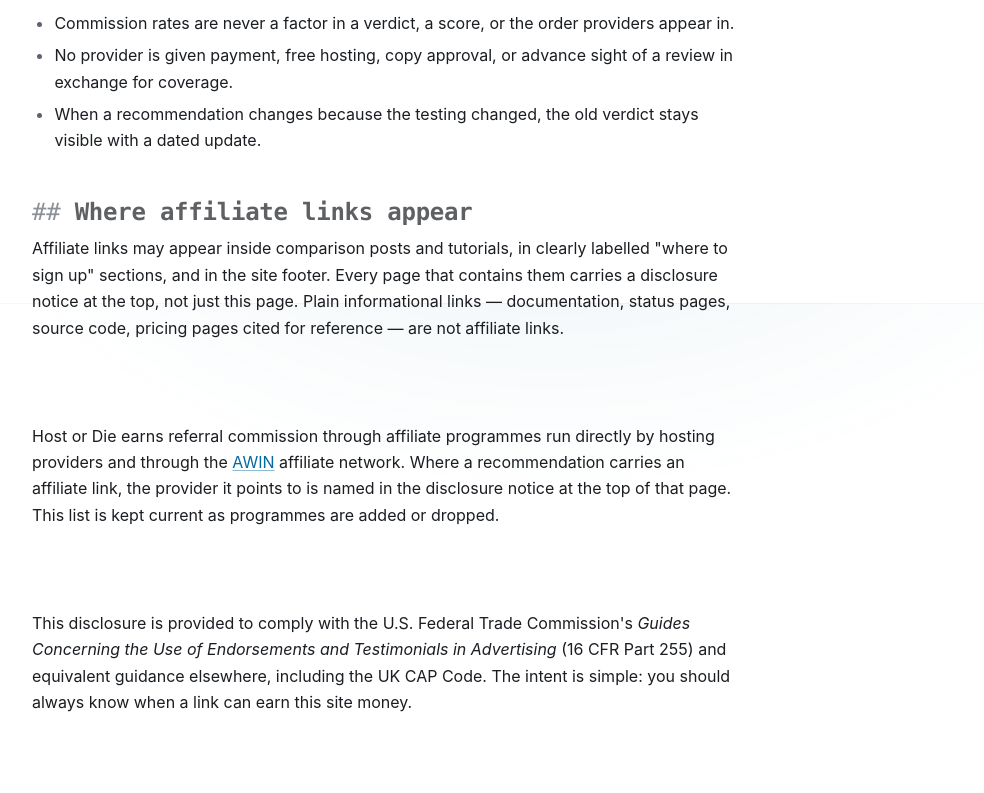
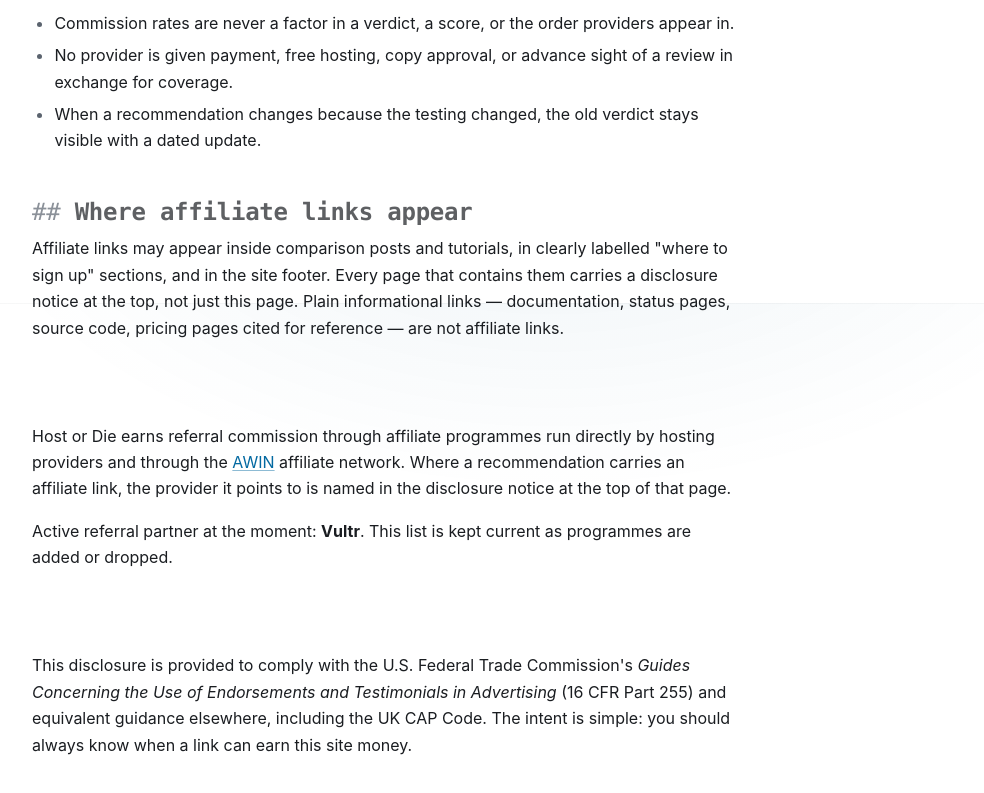
Before and after one commit to KAKAURIDZE-GIGI/affirmation, a Next.js app: page /disclosure in a window 1280 px wide. Shown: the part 497-1290 px from the top of the page, without its empty margins (88-1072 px from the left). Built offline with nearby package versions, Linux system fonts and the light colour scheme; no server answers.

Commit message:
Updated vultr referral

```diff
--- a/app/disclosure/page.tsx
+++ b/app/disclosure/page.tsx
@@ -69,7 +69,11 @@ export default function DisclosurePage() {
         </a>{" "}
         affiliate network. Where a recommendation carries an affiliate link, the
         provider it points to is named in the disclosure notice at the top of
-        that page. This list is kept current as programmes are added or dropped.
+        that page.
+      </p>
+      <p>
+        Active referral partner at the moment: <strong>Vultr</strong>. This list
+        is kept current as programmes are added or dropped.
       </p>
 
       <h2>FTC &amp; advertising standards</h2>
```
Also changed, not shown: app/digitalocean-vs-vultr/page.tsx (+6 -3 lines).
